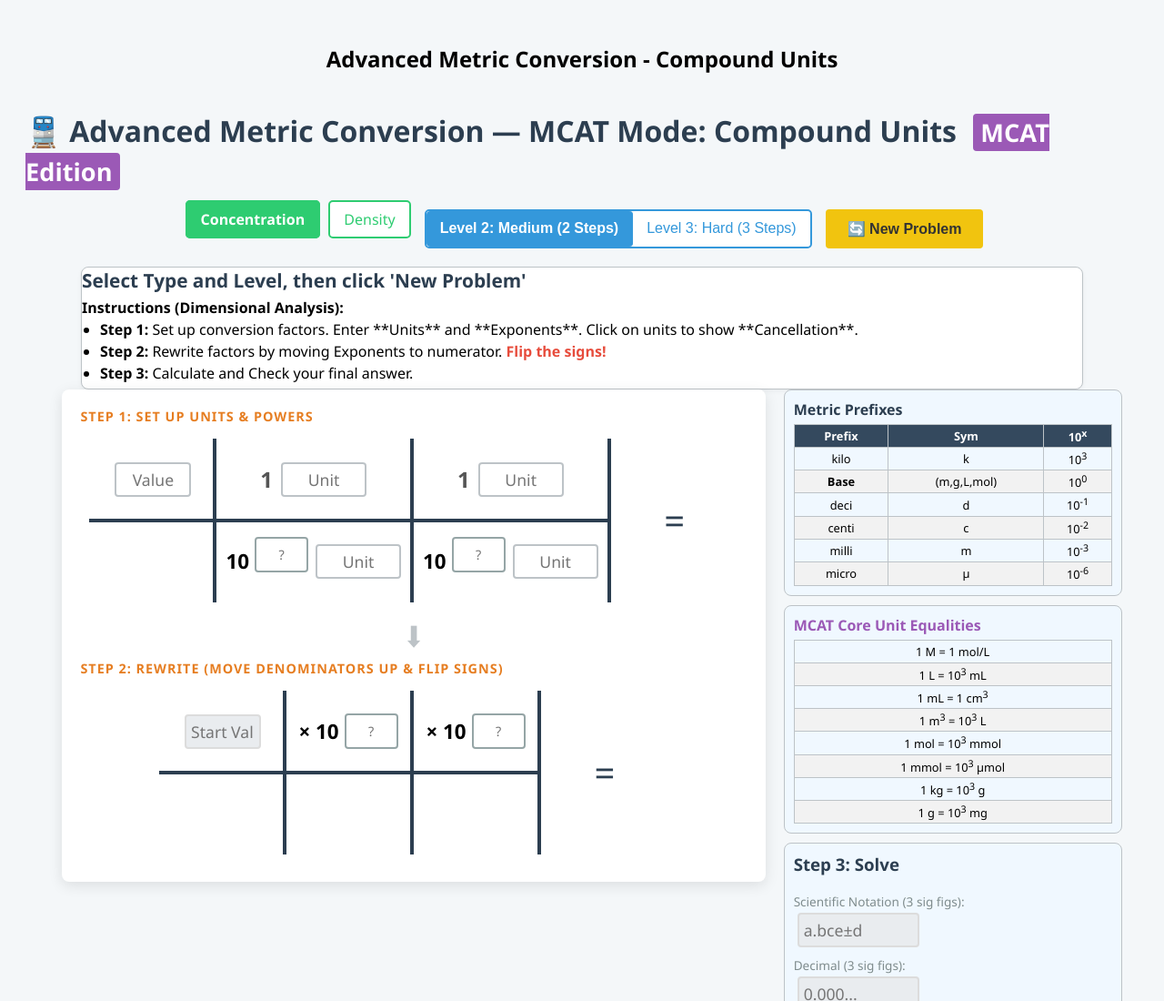
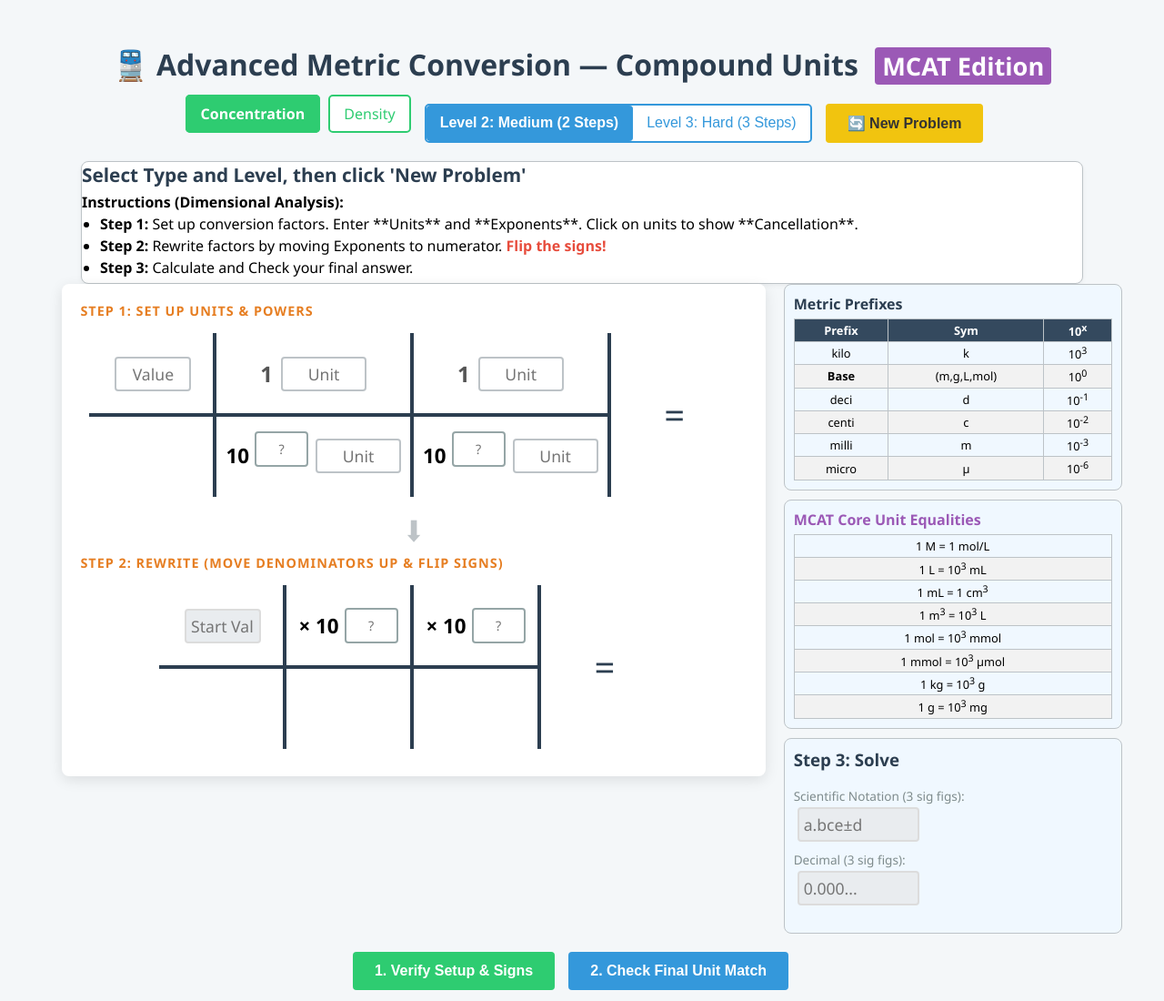
Before and after one commit to harriauwp/101Labs, a plain HTML site: page 01_Science_of_Biology/TrainTrackAdv.html in a window 1280 px wide. Shown: the top 1100 px of the page at 91% size. Drawn offline with Linux system fonts and the light colour scheme.

Commit message:
Update TrainTrackAdv.html

```diff
--- a/01_Science_of_Biology/TrainTrackAdv.html
+++ b/01_Science_of_Biology/TrainTrackAdv.html
@@ -3,7 +3,6 @@
 <head>
     <meta charset="UTF-8">
     <meta name="viewport" content="width=device-width, initial-scale=1.0">
-    <h2>Advanced Metric Conversion - Compound Units</h2>
     <style>
         /* Modified CSS from source file to fit requirements and ensure high contrast */
         body {
@@ -352,7 +351,7 @@
     </style>
 </head>
 <body>
-    <h1>🚆 Advanced Metric Conversion — MCAT Mode: Compound Units <span class="mcat-badge">MCAT Edition</span></h1>
+    <h1>🚆 Advanced Metric Conversion — Compound Units <span class="mcat-badge">MCAT Edition</span></h1>
 
     <div class="controls-container">
 
```
